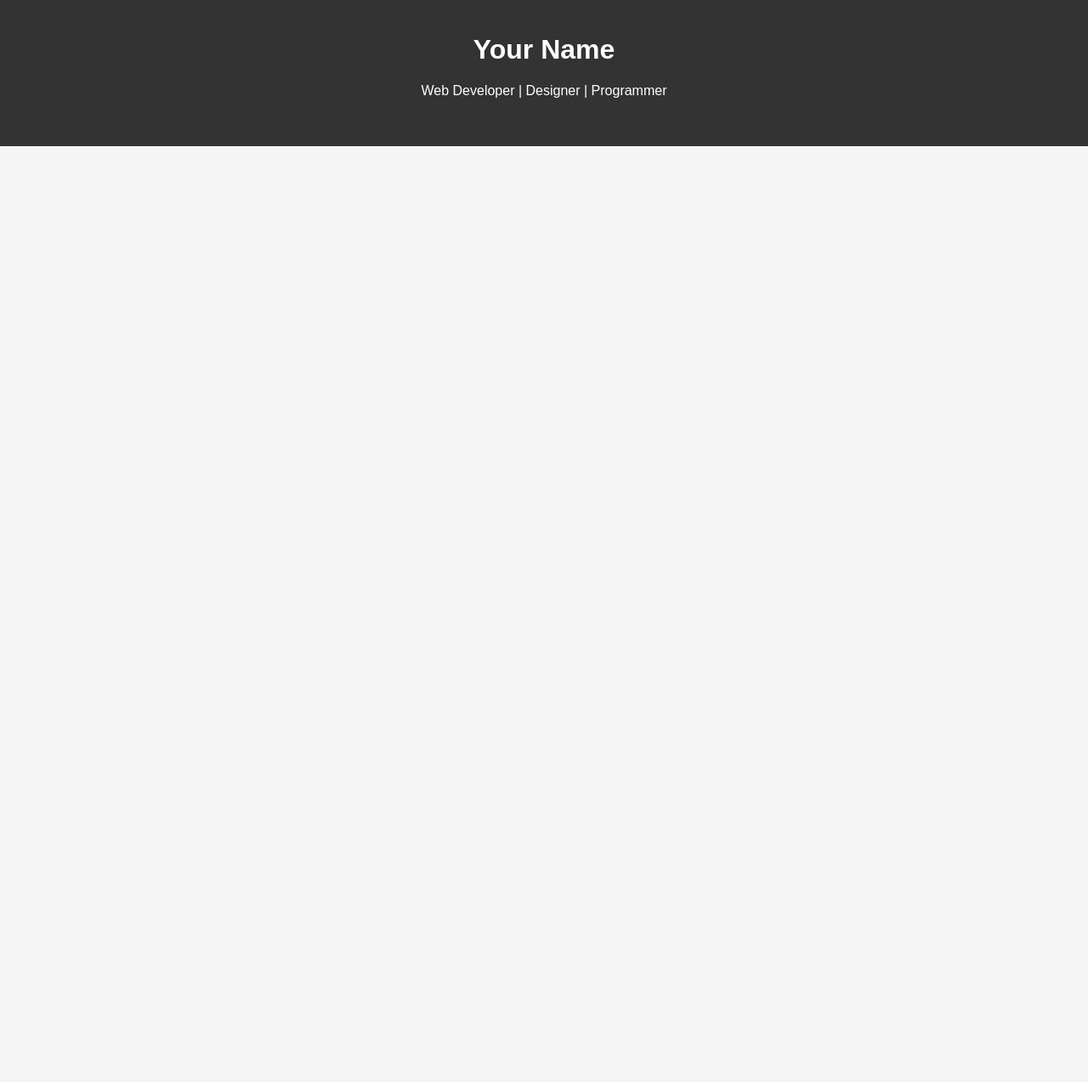
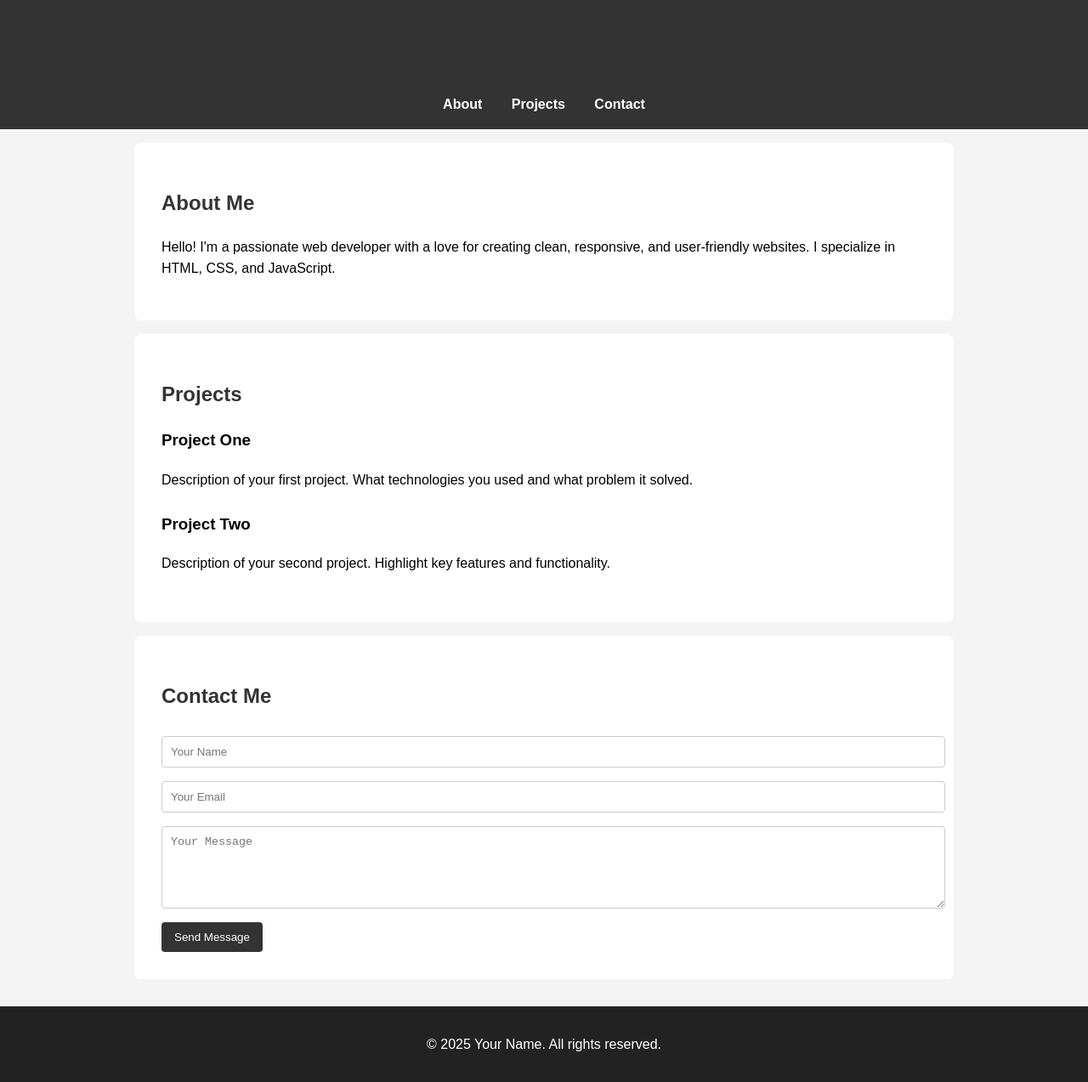
Before and after one commit to whonainesh/Projects, a plain HTML site: page index.html in a window 1280 px wide. Shown: the whole page at 85% size. Before the commit the page ends 800 px from the top, so only its background shows below. Drawn offline with Linux system fonts and the light colour scheme.

Commit message:
Update index.html

```diff
--- a/index.html
+++ b/index.html
@@ -1,22 +1,123 @@
 <!DOCTYPE html>
 <html lang="en">
 <head>
-  <meta charset="UTF-8">
-  <meta name="viewport" content="width=device-width, initial-scale=1.0">
-  <title>Your Name - Portfolio</title>
+  <meta charset="UTF-8" />
+  <meta name="viewport" content="width=device-width, initial-scale=1.0" />
+  <title>Your Name | Portfolio</title>
   <style>
-    body { font-family: Arial, sans-serif; margin: 0; padding: 0; background: #f5f5f5; }
-    header { background: #333; color: #fff; padding: 40px 0; text-align: center; }
-    nav a { color: #fff; margin: 0 15px; text-decoration: none; }
-    section { max-width: 900px; margin: 30px auto; background: #fff; padding: 30px; border-radius: 8px; box-shadow: 0 2px 8px rgba(0,0,0,0.05);}
-    h1, h2 { margin-top: 0; }
-    .projects { display: flex; flex-wrap: wrap; gap: 20px; }
-    .project-card { background: #fafafa; border: 1px solid #eaeaea; border-radius: 5px; padding: 15px; flex: 1 1 250px; }
-    footer { background: #333; color: #fff; text-align: center; padding: 20px 0; margin-top: 40px; }
+    body {
+      font-family: Arial, sans-serif;
+      margin: 0;
+      line-height: 1.6;
+      background-color: #f4f4f4;
+    }
+
+    header {
+      background: #333;
+      color: #fff;
+      padding: 1rem 0;
+      text-align: center;
+    }
+
+    nav a {
+      color: #fff;
+      margin: 0 15px;
+      text-decoration: none;
+      font-weight: bold;
+    }
+
+    nav a:hover {
+      text-decoration: underline;
+    }
+
+    section {
+      padding: 2rem;
+      max-width: 900px;
+      margin: auto;
+      background-color: white;
+      margin-top: 1rem;
+      border-radius: 8px;
+    }
+
+    h1, h2 {
+      color: #333;
+    }
+
+    .projects .project {
+      margin-bottom: 1.5rem;
+    }
+
+    .contact-form input, .contact-form textarea {
+      width: 100%;
+      padding: 10px;
+      margin: 8px 0;
+      border: 1px solid #ccc;
+      border-radius: 4px;
+    }
+
+    .contact-form button {
+      background-color: #333;
+      color: white;
+      padding: 10px 15px;
+      border: none;
+      border-radius: 4px;
+      cursor: pointer;
+    }
+
+    .contact-form button:hover {
+      background-color: #555;
+    }
+
+    footer {
+      text-align: center;
+      padding: 1rem;
+      background: #222;
+      color: #fff;
+      margin-top: 2rem;
+    }
   </style>
 </head>
 <body>
+
   <header>
     <h1>Your Name</h1>
-    <p>Web Developer | Designer | Programmer</p>
     <nav>
+      <a href="#about">About</a>
+      <a href="#projects">Projects</a>
+      <a href="#contact">Contact</a>
+    </nav>
+  </header>
+
+  <section id="about">
+    <h2>About Me</h2>
+    <p>Hello! I'm a passionate web developer with a love for creating clean, responsive, and user-friendly websites. I specialize in HTML, CSS, and JavaScript.</p>
+  </section>
+
+  <section id="projects" class="projects">
+    <h2>Projects</h2>
+    <div class="project">
+      <h3>Project One</h3>
+      <p>Description of your first project. What technologies you used and what problem it solved.</p>
+    </div>
+    <div class="project">
+      <h3>Project Two</h3>
+      <p>Description of your second project. Highlight key features and functionality.</p>
+    </div>
+  </section>
+
+  <section id="contact">
+    <h2>Contact Me</h2>
+    <form class="contact-form">
+      <input type="text" placeholder="Your Name" required />
+      <input type="email" placeholder="Your Email" required />
+      <textarea placeholder="Your Message" rows="5" required></textarea>
+      <button type="submit">Send Message</button>
+    </form>
+  </section>
+
+  <footer>
+    <p>&copy; 2025 Your Name. All rights reserved.</p>
+  </footer>
+
+</body>
+</html>
```
